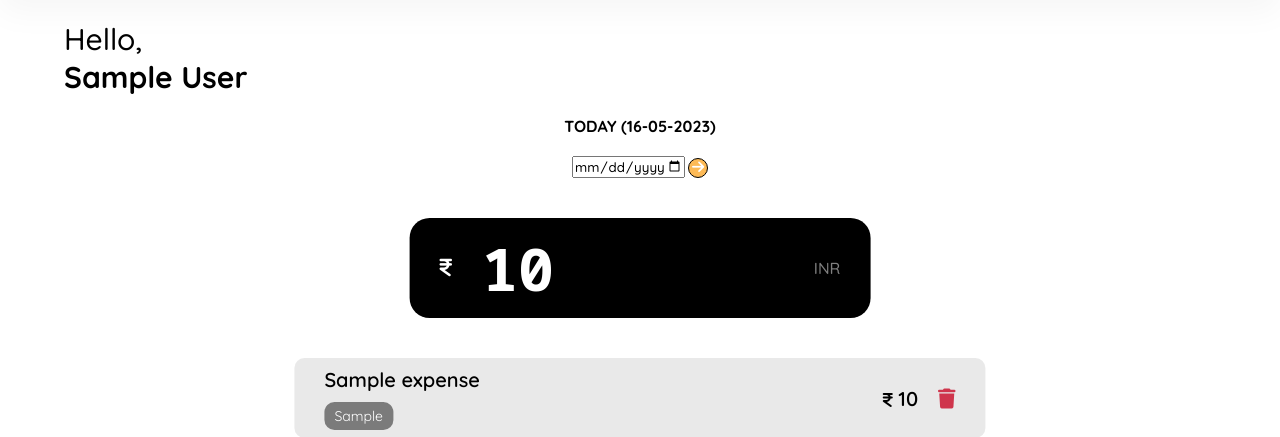
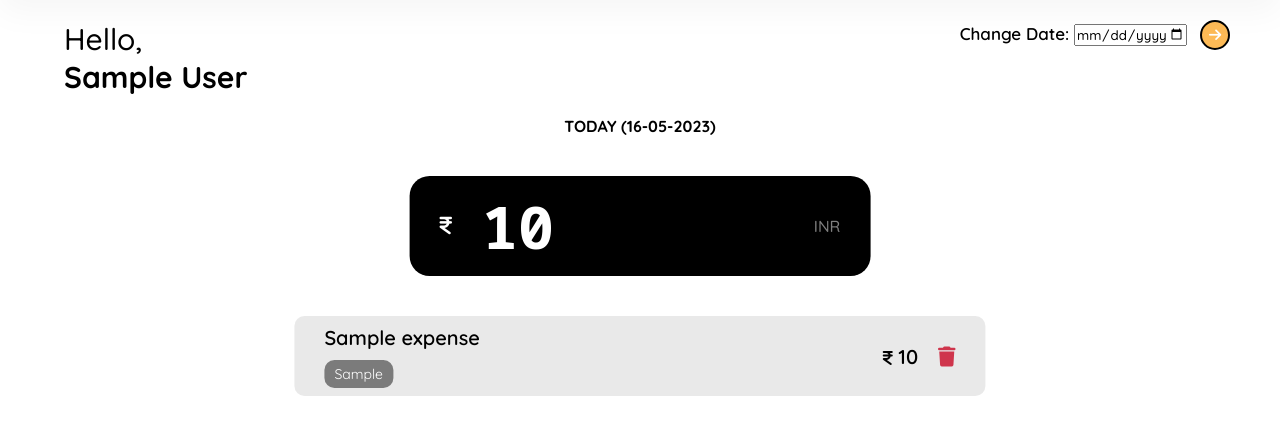
Before and after one commit to acgeoffrey/expense-tracker, a Node server app: page /dashboard in a window 1280 px wide. Shown: the part 100-537 px from the top of the page. Run offline with Node 20, Linux system fonts and the light colour scheme; a user stored in the database is signed in; tables that the repository leaves empty hold one stand-in row (values such as "Sample post"); grey boxes marked "Sample" are stand-in pictures; some libraries are stand-ins or nearby versions.

Commit message:
fixed issue while changing dates in dashboard

```diff
--- a/assets/css/layout.css
+++ b/assets/css/layout.css
@@ -285,22 +285,24 @@ nav img {
 }
 
 #change-date-dash {
-  position: relative;
-  top: 0%;
-  display: flex;
-  justify-content: center;
-  align-items: center;
-  gap: 1rem;
+  position: absolute;
+  top: 12rem;
+  right: 5rem;
+}
+#change-date-dash label {
+  font-size: 1.7rem;
+  font-weight: 600;
 }
 #change-date-dash input {
   font-family: "Quicksand", sans-serif;
   font-weight: 500;
+  margin-right: 1rem;
 }
 #change-date-dash button {
-  height: 2rem;
-  width: 2rem;
+  height: 3rem;
+  width: 3rem;
   background-color: rgb(253, 186, 86);
-  border: 1px solid black;
+  border: 2px solid black;
   border-radius: 50%;
   cursor: pointer;
 }
--- a/assets/scss/_dashboard.scss
+++ b/assets/scss/_dashboard.scss
@@ -93,19 +93,23 @@
 }
 
 #change-date-dash {
-  position: relative;
-  top: 0%;
-  @include flex(center);
-  gap: 1rem;
+  position: absolute;
+  top: 12rem;
+  right: 5rem;
+  label {
+    font-size: 1.7rem;
+    font-weight: 600;
+  }
   input {
     font-family: $font;
     font-weight: 500;
+    margin-right: 1rem;
   }
   button {
-    height: 2rem;
-    width: 2rem;
+    height: 3rem;
+    width: 3rem;
     background-color: rgb(253, 186, 86);
-    border: 1px solid black;
+    border: 2px solid black;
     border-radius: 50%;
     cursor: pointer;
     i {
--- a/views/dashboard.ejs
+++ b/views/dashboard.ejs
@@ -1,5 +1,12 @@
 <%const today=new Date().toLocaleDateString('en-GB').split('/').reverse().join('-')%>
   <%- include('_form') -%>
+    <div id="change-date-dash">
+      <form action="/dashboard" method="post">
+        <label for="date">Change Date: </label>
+        <input type="date" name="date" max="<%= today %>" required>
+        <button type="submit"><i class="fa-solid fa-arrow-right"></i></button>
+      </form>
+    </div>
     <div id="dashboard-div">
 
       <div id="dash-name">
@@ -9,27 +16,16 @@
         </h1>
       </div>
 
+      <% if (dates) {%>
         <% if (dates.date==today.split('-').reverse().join('-')) {%>
           <div>
             <h6>TODAY (<%=dates.date%>)</h6>
-          <div id="change-date-dash">
-            <form action="/dashboard" method="post">
-              <input type="date" name="date" max="<%= today %>" required>
-              <button type="submit"><i class="fa-solid fa-arrow-right"></i></button>
-            </form>
-          </div>
           </div>
           <%} else {%>
             <div>
               <h6>
                 <%=dates.date%>
               </h6>
-            <div id="change-date-dash">
-              <form action="/dashboard" method="post">
-                <input type="date" name="date" required>
-                <button type="submit"><i class="fa-solid fa-arrow-right"></i></button>
-              </form>
-            </div>
             </div>
             <%}%>
               <% if (dates) {%>
@@ -73,3 +69,4 @@
                     <i class="fa-solid fa-plus"></i>
                   </button>
     </div>
+    <%}%>
```
Lines whose indentation alone changed are shown as unchanged.
